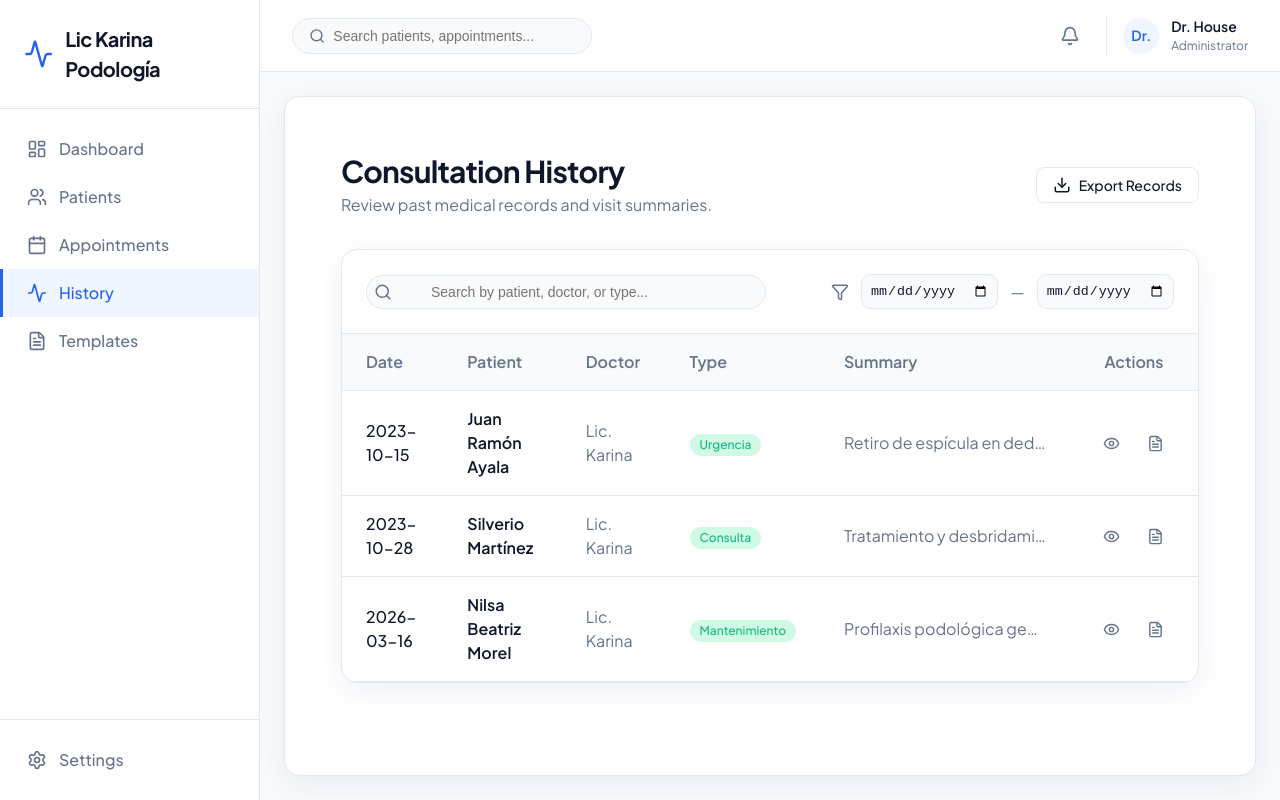
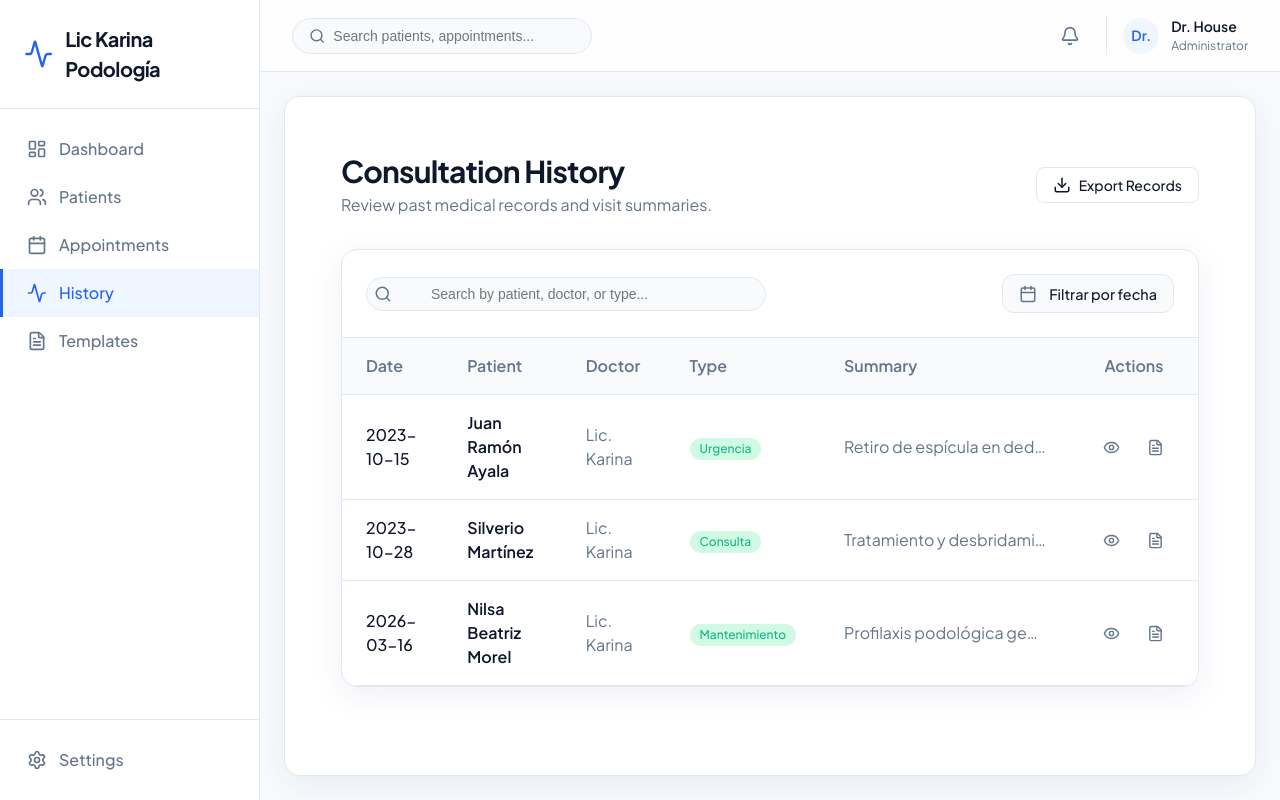
Before and after one commit to kairopy/policlinic, a React (Vite) app: page /consultations in a window 1280 px wide. Built offline with nearby package versions, Linux system fonts and the light colour scheme.

Commit message:
feat(ui): implement custom premium DateRangePicker component

```diff
--- /dev/null
+++ b/src/components/ui/DateRangePicker.tsx
@@ -0,0 +1,211 @@
+import React, { useState, useRef, useEffect } from 'react';
+import { format, addMonths, subMonths, startOfWeek, endOfWeek, addDays, isSameMonth, isSameDay, startOfMonth, endOfMonth, isAfter, isBefore } from 'date-fns';
+import { es } from 'date-fns/locale';
+import { Calendar, ChevronLeft, ChevronRight, X } from 'lucide-react';
+
+interface DateRangePickerProps {
+  startDate: string;
+  endDate: string;
+  onRangeChange: (start: string, end: string) => void;
+}
+
+export const DateRangePicker: React.FC<DateRangePickerProps> = ({ startDate, endDate, onRangeChange }) => {
+  const [isOpen, setIsOpen] = useState(false);
+  const [viewDate, setViewDate] = useState(new Date());
+  const pickerRef = useRef<HTMLDivElement>(null);
+
+  // Parse strings back to Dates for calculation
+  const start = startDate ? new Date(startDate) : null;
+  const end = endDate ? new Date(endDate) : null;
+
+  useEffect(() => {
+    const handleClickOutside = (event: MouseEvent) => {
+      if (pickerRef.current && !pickerRef.current.contains(event.target as Node)) {
+        setIsOpen(false);
+      }
+    };
+    document.addEventListener('mousedown', handleClickOutside);
+    return () => document.removeEventListener('mousedown', handleClickOutside);
+  }, []);
+
+  const handlePrevMonth = () => setViewDate(subMonths(viewDate, 1));
+  const handleNextMonth = () => setViewDate(addMonths(viewDate, 1));
+
+  const handleDateClick = (day: Date) => {
+    const dateStr = format(day, 'yyyy-MM-dd');
+    if (!start || (start && end)) {
+      onRangeChange(dateStr, '');
+    } else if (start && !end) {
+      if (isBefore(day, start)) {
+        onRangeChange(dateStr, '');
+      } else {
+        onRangeChange(format(start, 'yyyy-MM-dd'), dateStr);
+        setIsOpen(false); // Auto close on finish range
+      }
+    }
+  };
+
+  const handleClear = () => {
+    onRangeChange('', '');
+    setIsOpen(false);
+  };
+
+  // Generate days grid
+  const monthStart = startOfMonth(viewDate);
+  const monthEnd = endOfMonth(monthStart);
+  const startDateGrid = startOfWeek(monthStart, { weekStartsOn: 1 }); // Monday
+  const endDateGrid = endOfWeek(monthEnd, { weekStartsOn: 1 });
+
+  const days: Date[] = [];
+  let day = startDateGrid;
+  while (day <= endDateGrid) {
+    days.push(day);
+    day = addDays(day, 1);
+  }
+
+  const weekDays = ['Lu', 'Ma', 'Mi', 'Ju', 'Vi', 'Sa', 'Do'];
+
+  const isSelected = (day: Date) => {
+    return (start && isSameDay(day, start)) || (end && isSameDay(day, end));
+  };
+
+  const isInRange = (day: Date) => {
+    if (!start || !end) return false;
+    return isAfter(day, start) && isBefore(day, end) || isSameDay(day, start) || isSameDay(day, end);
+  };
+
+  const isFuture = (day: Date) => {
+    return isAfter(day, new Date());
+  };
+
+  return (
+    <div style={{ position: 'relative' }} ref={pickerRef}>
+
+      {/* Trigger Button */}
+      <button
+        onClick={() => setIsOpen(!isOpen)}
+        style={{
+          display: 'flex',
+          alignItems: 'center',
+          gap: '0.75rem',
+          padding: '0.6rem 1rem',
+          borderRadius: '12px',
+          border: '1px solid var(--color-border)',
+          background: 'var(--color-background)',
+          color: 'var(--color-text-main)',
+          cursor: 'pointer',
+          transition: 'all 0.2s',
+          fontSize: '0.9rem',
+          fontWeight: 500
+        }}
+        className="hover-row"
+      >
+        <Calendar size={18} color="var(--color-text-muted)" />
+        <span>
+          {startDate && endDate ? `${startDate} / ${endDate}` : startDate ? `${startDate} ...` : 'Filtrar por fecha'}
+        </span>
+        {(startDate || endDate) && (
+          <X
+            size={16}
+            style={{ marginLeft: '0.5rem', cursor: 'pointer', opacity: 0.6 }}
+            onClick={(e) => { e.stopPropagation(); handleClear(); }}
+            onMouseEnter={(e) => (e.currentTarget.style.opacity = '1')}
+            onMouseLeave={(e) => (e.currentTarget.style.opacity = '0.6')}
+          />
+        )}
+      </button>
+
+      {/* Dropdown Calendar Panel */}
+      {isOpen && (
+        <div style={{
+          position: 'absolute',
+          top: 'calc(100% + 8px)',
+          left: 0,
+          zIndex: 1000,
+          background: 'var(--color-surface, white)',
+          boxShadow: '0 10px 25px -5px rgba(0, 0, 0, 0.1), 0 8px 10px -6px rgba(0, 0, 0, 0.1)',
+          borderRadius: '16px',
+          padding: '1.5rem',
+          width: '320px',
+          border: '1px solid var(--color-border)',
+          animation: 'slide-up 0.2s ease-out'
+        }}>
+
+          {/* Header */}
+          <div style={{ display: 'flex', justifyContent: 'space-between', alignItems: 'center', marginBottom: '1rem' }}>
+            <button onClick={handlePrevMonth} style={{ background: 'transparent', border: 'none', cursor: 'pointer', color: 'var(--color-text-main)' }}>
+              <ChevronLeft size={20} />
+            </button>
+            <div style={{ fontWeight: 700, fontSize: '1rem', textTransform: 'capitalize', color: 'var(--color-text-main)' }}>
+              {format(viewDate, 'MMMM yyyy', { locale: es })}
+            </div>
+            <button onClick={handleNextMonth} style={{ background: 'transparent', border: 'none', cursor: 'pointer', color: 'var(--color-text-main)' }}>
+              <ChevronRight size={20} />
+            </button>
+          </div>
+
+          {/* Weekdays */}
+          <div style={{ display: 'grid', gridTemplateColumns: 'repeat(7, 1fr)', gap: '4px', textAlign: 'center', marginBottom: '0.5rem' }}>
+            {weekDays.map((d, i) => (
+              <div key={i} style={{ fontSize: '0.8rem', fontWeight: 600, color: 'var(--color-text-muted)', paddingBottom: '4px' }}>
+                {d}
+              </div>
+            ))}
+          </div>
+
+          {/* Days Grid */}
+          <div style={{ display: 'grid', gridTemplateColumns: 'repeat(7, 1fr)', gap: '4px' }}>
+            {days.map((dayItem, i) => {
+              const isCurrentMonth = isSameMonth(dayItem, viewDate);
+              const selected = isSelected(dayItem);
+              let ranged = isInRange(dayItem);
+              const future = isFuture(dayItem);
+
+              let bgColor = 'transparent';
+              let textColor = 'var(--color-text-main)';
+              let borderRadius = '8px';
+
+              if (!isCurrentMonth) {
+                textColor = 'var(--color-text-muted)';
+                bgColor = 'transparent';
+                ranged = false; // don't shade out-of-month ranges for simplicity
+              } else if (selected) {
+                bgColor = 'var(--color-primary)';
+                textColor = 'white';
+              } else if (ranged) {
+                bgColor = 'var(--color-primary-light, rgba(0, 102, 204, 0.1))';
+                textColor = 'var(--color-primary)';
+              } else if (future) {
+                textColor = 'rgba(0,0,0,0.2)'; // Faded for future
+              }
+
+              return (
+                <div
+                  key={i}
+                  onClick={() => isCurrentMonth && handleDateClick(dayItem)}
+                  style={{
+                    padding: '0.5rem 0',
+                    textAlign: 'center',
+                    cursor: isCurrentMonth ? 'pointer' : 'default',
+                    fontSize: '0.85rem',
+                    fontWeight: selected ? 700 : 500,
+                    backgroundColor: bgColor,
+                    color: textColor,
+                    borderRadius: borderRadius,
+                    transition: 'all 0.1s'
+                  }}
+                  className={isCurrentMonth ? "hover-row" : ""}
+                >
+                  {format(dayItem, 'd')}
+                </div>
+              );
+            })}
+          </div>
+
+          {/* Presets footer or similar controls if needed can be added here */}
+
+        </div>
+      )}
+    </div>
+  );
+};
--- a/src/pages/Consultations/History.tsx
+++ b/src/pages/Consultations/History.tsx
@@ -1,7 +1,8 @@
 import React, { useState } from 'react';
-import { Search, Filter, FileText, Download, Eye, X } from 'lucide-react';
+import { Search, FileText, Download, Eye, X } from 'lucide-react';
 import { mockConsultations, mockPatients } from '../../data/mockData';
 import { useLanguage } from '../../context/LanguageContext';
+import { DateRangePicker } from '../../components/ui/DateRangePicker';
 
 export const ConsultationHistory: React.FC = () => {
   const { t } = useLanguage();
@@ -84,25 +85,11 @@ export const ConsultationHistory: React.FC = () => {
            </div>
 
            <div style={{ display: 'flex', alignItems: 'center', gap: '0.75rem' }}>
-             <Filter size={18} color="var(--color-text-muted)" />
-             <input
-               type="date"
-               value={startDate}
-               onChange={e => setStartDate(e.target.value)}
-               style={{ borderRadius: '10px', padding: '0.5rem', border: '1px solid var(--color-border)', background: 'var(--color-background)', color: 'var(--color-text-main)' }}
+             <DateRangePicker
+               startDate={startDate}
+               endDate={endDate}
+               onRangeChange={(start, end) => { setStartDate(start); setEndDate(end); }}
              />
-             <span style={{ color: 'var(--color-text-muted)' }}>—</span>
-             <input
-               type="date"
-               value={endDate}
-               onChange={e => setEndDate(e.target.value)}
-               style={{ borderRadius: '10px', padding: '0.5rem', border: '1px solid var(--color-border)', background: 'var(--color-background)', color: 'var(--color-text-main)' }}
-             />
-             {(startDate || endDate) && (
-               <button className="icon-btn" onClick={() => { setStartDate(''); setEndDate(''); }} style={{ padding: '0.25rem' }}>
-                 <X size={16} />
-               </button>
-             )}
            </div>
         </div>
 
```
